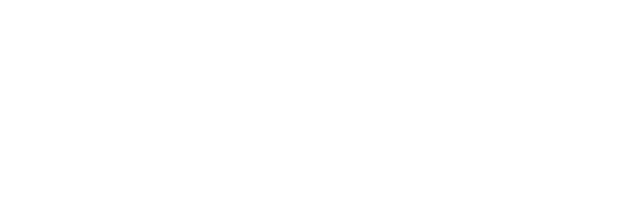
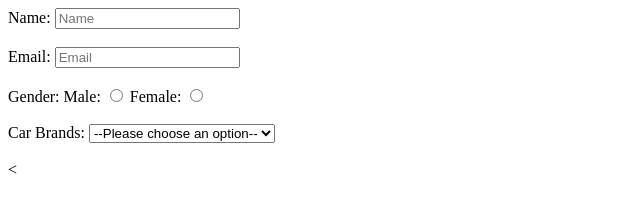
Before and after one commit to acciojob/signup-form-car-mohammaduzer07, a website: page main.html in a window 1280 px wide. Shown: the whole page, without its empty margins (0-640 px from the left). Drawn offline with Linux system fonts and the light colour scheme.

Commit message:
created a submission

```diff
--- a/main.html
+++ b/main.html
@@ -10,6 +10,40 @@
 	<!-- the entire body must be written by student -->
     <script type="text/javascript" src="./script.js">
 </script>
+	<form>
+		<div>
+			<label for="name">Name:</label>
+			<input id="name" type="text" placeholder="Name" required>
+		</div><br>
+		<div>
+			<label for="email">Email:</label>
+			<input id="email" type="email" placeholder="Email" required>
+		</div>	<br>
+		<div>
+			<label for="gender">Gender:</label>
+			<label for="gender_m">Male:</label>
+			<input id="gender_m" type="radio" name="gender" required>
+			<label for="gender_f">Female:</label>
+			<input id="gender_f" type="radio" name="gender" required>
+		</div><br>
+		<div>
+			<label for="cars">Car Brands:</label>
+				<select id="cars" name="car_brands">
+					<option value="--Please choose an option--" disabled selected>--Please choose an option--</option>
+					<option value="bugatti">Bugatti</option>
+					<option value="ferrari">Ferrari</option>
+					<option value="mercedeez">Mercedeez</option>
+				</select>
+		</div>	<br>
+		<div>
+			<
+		</div>
+
+
+
+
+
+	</form>
 
 </body>
 
```
